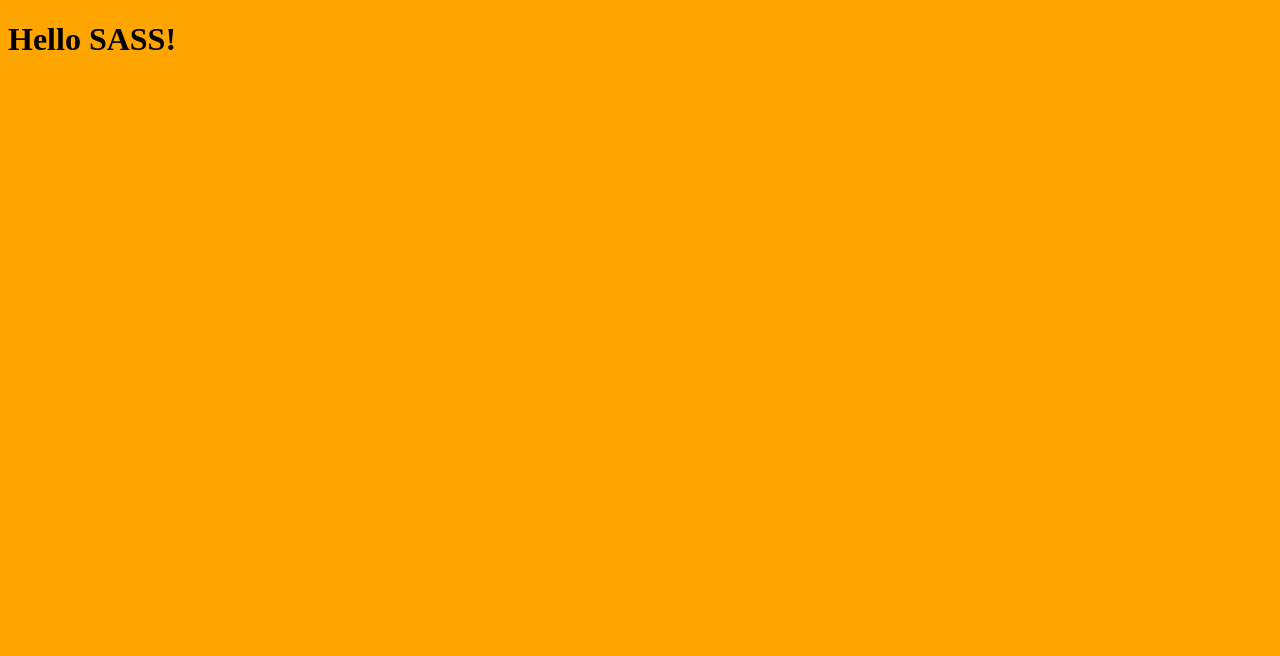
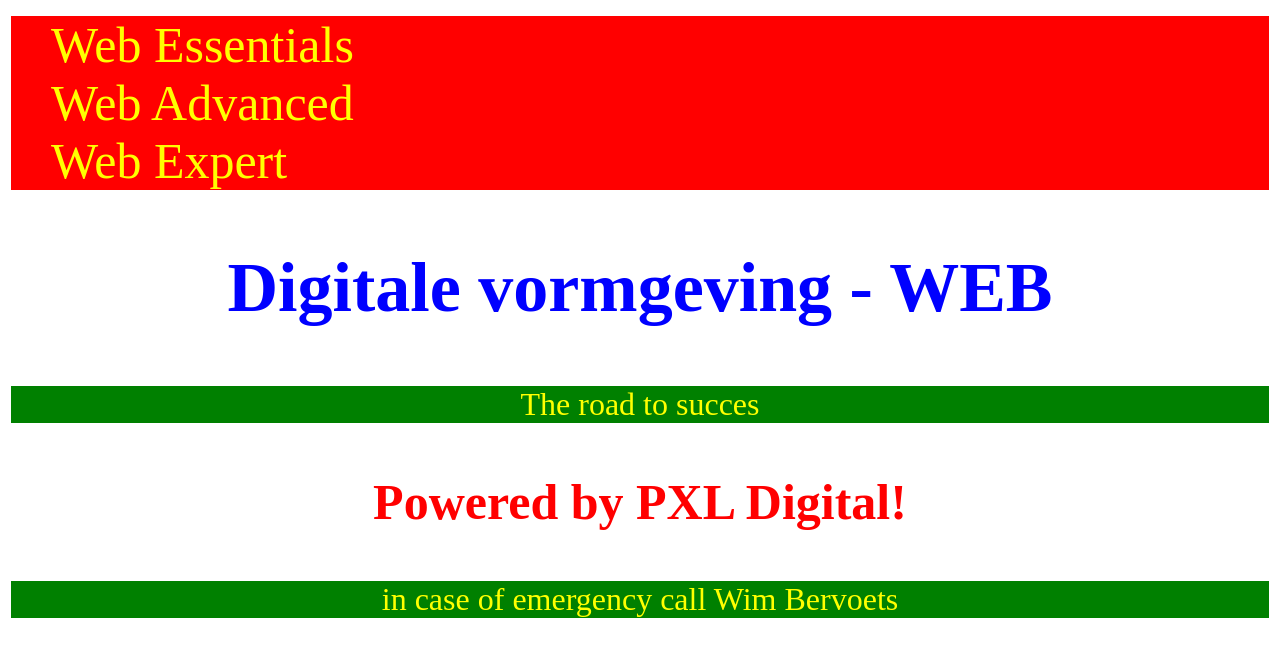
Before and after one commit to PXL-1DVO-WebAdvanced/scss-opdracht2, a website: page index.html in a window 1280 px wide. Drawn offline with nearby package versions, Linux system fonts and the light colour scheme; files that its build step writes are made by us from their sources.

Commit message:
oplossing

```diff
--- a/index.html
+++ b/index.html
@@ -7,6 +7,20 @@
     <link rel="stylesheet" href="css/main.css">
 </head>
 <body>
-    <h1>Hello SASS!</h1>
+<nav class="nav">
+    <ul>
+        <li><a href="#">Web Essentials</a></li>
+        <li><a href="#">Web Advanced</a></li>
+        <li><a href="#">Web Expert</a></li>
+    </ul>
+</nav>
+<section class="banner">
+    <h1>Digitale vormgeving - WEB</h1>
+    <p>The road to succes</p>
+</section>
+<footer class="footer">
+    <h3>Powered by PXL Digital!</h3>
+    <p>in case of emergency call Wim Bervoets</p>
+</footer>
 </body>
 </html>
--- /dev/null
+++ b/scss/_footer.scss
@@ -0,0 +1,15 @@
+@use 'global' as *;
+
+.footer {
+    @include margin-padding(3);
+    @include colorTransition(color 1s, background-color 2s);
+    h3 {
+        font-size: $font-md;
+        color: $primary-color;
+        text-align: center;
+    }
+    &:hover {
+        background-color: $tertiary-color;
+        color: $primary-color;
+    }
+}
--- /dev/null
+++ b/scss/_global.scss
@@ -0,0 +1,30 @@
+$primary-color: red;
+$secondary-color: blue;
+$tertiary-color: yellow;
+$font-lg: 70px;
+$font-md: 50px;
+$font-sm: 24px;
+
+@mixin margin-padding($padding) {
+    margin: 3px;
+    padding: $padding;
+}
+
+@mixin colorTransition($params...) {
+    transition: $params;
+}
+
+%background-primary {
+    background-color: green;
+    color: yellow;
+    text-align: center;
+}
+
+@function increaseFontSize($size) {
+    @return calc($size * 2);
+}
+
+p {
+    @extend %background-primary;
+    font-size: increaseFontSize(1rem)
+}
--- /dev/null
+++ b/scss/_nav.scss
@@ -0,0 +1,20 @@
+@use 'global' as *;
+
+.nav {
+    @include margin-padding(5);
+    background-color: $primary-color;
+
+    li {
+        list-style-type: none;
+
+        a {
+            text-decoration: none;
+            font-size: $font-md;
+            color: $tertiary-color;
+
+            &:hover {
+                color: $secondary-color;
+            }
+        }
+    }
+}
--- /dev/null
+++ b/scss/_section.scss
@@ -0,0 +1,10 @@
+@use 'global' as *;
+
+.banner {
+    @include margin-padding(3);
+    h1 {
+    font-size: $font-lg;
+    color: $secondary-color;
+    text-align: center;
+    }
+}
--- a/scss/main.scss
+++ b/scss/main.scss
@@ -1,3 +1,4 @@
-body {
-    background-color: orange;
-}
+@use 'global';
+@use 'nav';
+@use 'section';
+@use 'footer';
```
Also changed, not shown: README.md.
